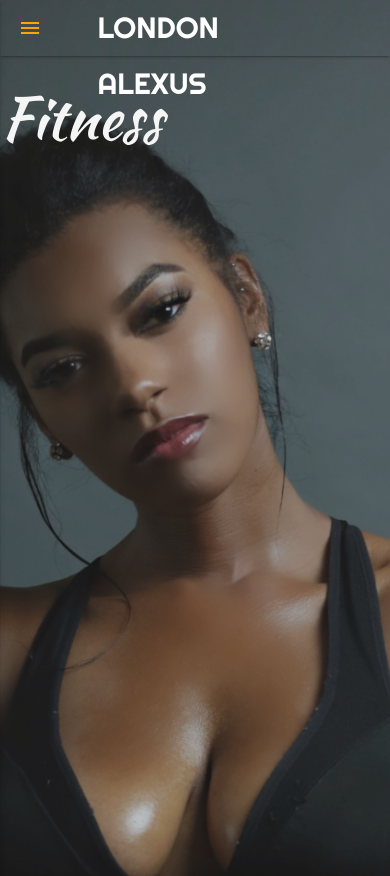
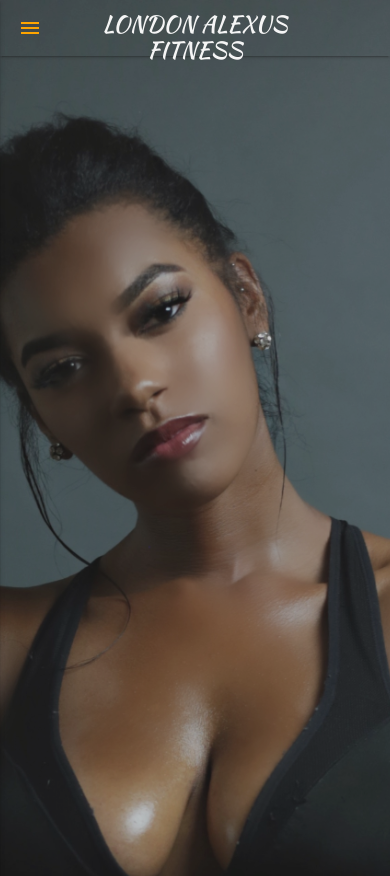
Before and after one commit to Mjsmith30/londonsfitness, a plain HTML site: page index.html in a window 390 px wide. Shown: the top 876 px of the page. Drawn offline with nearby package versions, Linux system fonts and the light colour scheme.

Commit message:
fixing mobile view3

```diff
--- a/index.html
+++ b/index.html
@@ -22,7 +22,7 @@
 
         <a href="#" data-activates="mobile-nav" class="button-collapse show-on-large">
           <i class="material-icons">menu</i>
-          <a href="index html" class="brand-logo">LONDON ALEXUS</a>
+          <a href="index html" class="brand-logo"><h5 class="center">LONDON ALEXUS FITNESS</h5></a>
           <ul class="right hide-on-med-and-down">
             <li class="active">
               <a href="index.html">GET FIT</a>
@@ -48,7 +48,7 @@
       </li>
     </ul>
   </nav>
-  <h1 class="center">Fitness</h1>
+  <h1 class="right"></h1>
   <h5 class="right"></h5>
 </header>
 
```
